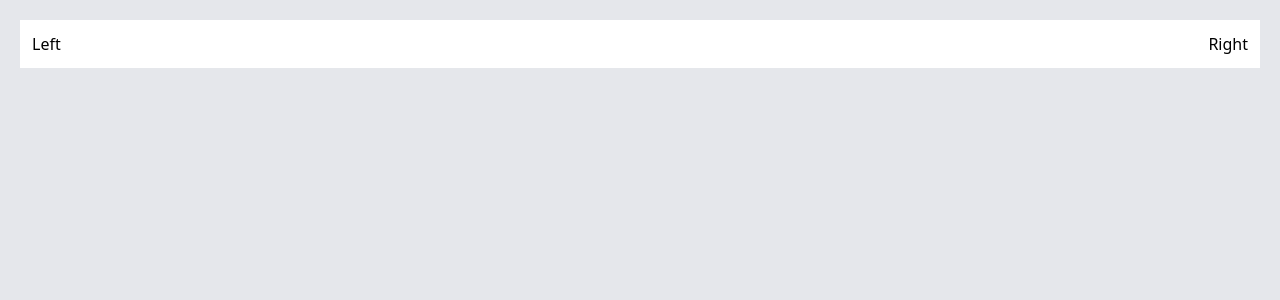
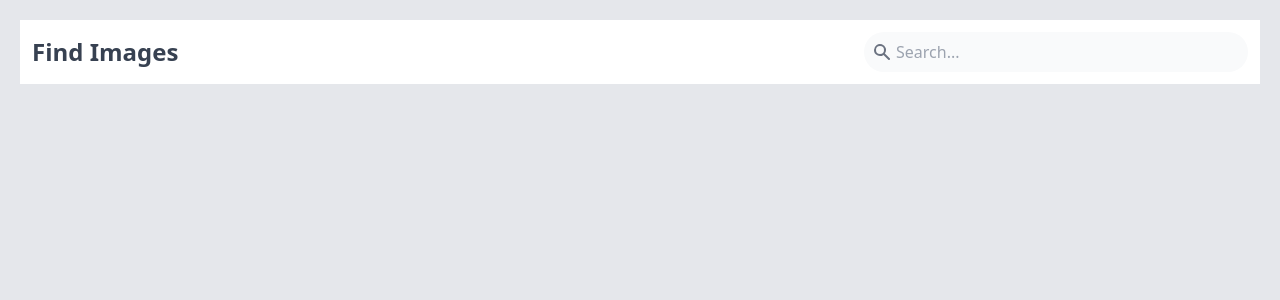
Before and after one commit to rickyroynardson/find-images, a React (Create React App) app: page / in a window 1280 px wide. Shown: the top 300 px of the page. Built offline with nearby package versions, Linux system fonts and the light colour scheme.

Commit message:
header component

```diff
--- a/src/components/Header.js
+++ b/src/components/Header.js
@@ -2,9 +2,18 @@ import React from "react";
 
 const Header = () => {
     return (
-        <header className="bg-white p-3 flex items-center justify-between">
-            <p>Left</p>
-            <p>Right</p>
+        <header className="bg-white p-3 gap-3 flex flex-col items-center justify-between sm:flex-row">
+            <p className="text-2xl font-bold text-gray-700">Find Images</p>
+            <div className="w-full max-w-sm">
+                <div className="relative">
+                    <div className="absolute flex items-center inset-y-0 pl-2 text-gray-500 pointer-events-none">
+                        <svg xmlns="http://www.w3.org/2000/svg" class="h-5 w-5" viewBox="0 0 20 20" fill="currentColor">
+                            <path fill-rule="evenodd" d="M8 4a4 4 0 100 8 4 4 0 000-8zM2 8a6 6 0 1110.89 3.476l4.817 4.817a1 1 0 01-1.414 1.414l-4.816-4.816A6 6 0 012 8z" clip-rule="evenodd" />
+                        </svg>
+                    </div>
+                    <input type="search" placeholder="Search..." className="block appearance-none w-full bg-gray-50 text-gray-500 align-middle rounded-full p-2 pl-8 focus:outline-none" />
+                </div>
+            </div>
         </header>
     );
 };
```
Also changed, not shown: 2 other files (tests, documents, lock files or other folders).
